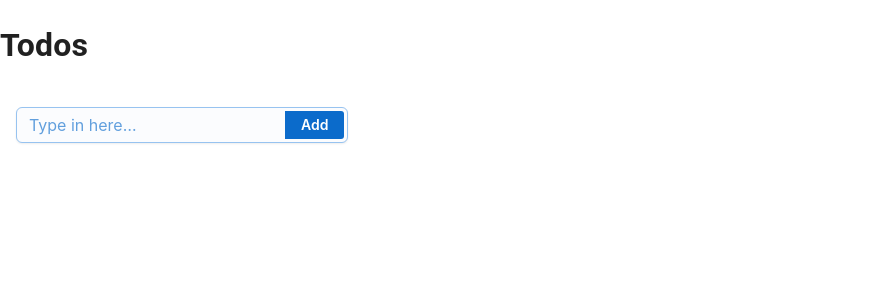
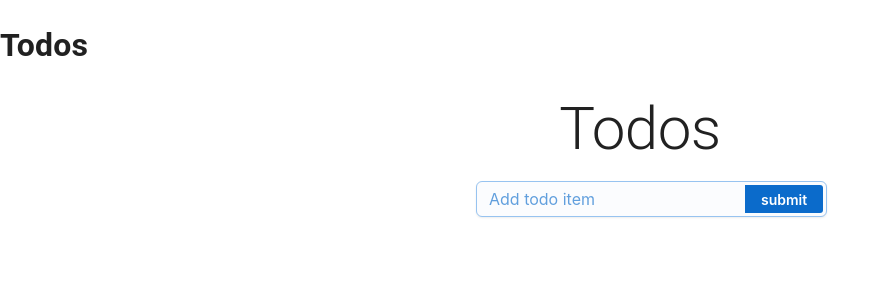
Before and after one commit to MandyGan/TodoList-, a React (Create React App) app: page / in a window 1280 px wide. Shown: the top 300 px of the page, without its empty margins (0-890 px from the left). Built offline with nearby package versions, Linux system fonts and the light colour scheme.

Commit message:
Uodate styles

```diff
--- a/src/components/TodoForm.js
+++ b/src/components/TodoForm.js
@@ -16,7 +16,7 @@ export const TodoForm = ({ addTodo }) => {
     <ListItem>
       <form onSubmit={handleSubmit}>
         <Input
-          placeholder="Type in here…"
+          placeholder="Add todo item"
           variant="outlined"
           color="primary"
           onChange={handleChange}
@@ -27,7 +27,7 @@ export const TodoForm = ({ addTodo }) => {
               color="primary"
               type="submit"
               sx={{ borderTopLeftRadius: 0, borderBottomLeftRadius: 0 }}>
-              Add
+              submit
             </Button>
           }
         />
--- a/src/components/TodoItem.js
+++ b/src/components/TodoItem.js
@@ -4,7 +4,7 @@ import ListItemIcon from "@mui/material/ListItemIcon";
 import ListItemText from "@mui/material/ListItemText";
 import Checkbox from "@mui/material/Checkbox";
 import IconButton from "@mui/material/IconButton";
-import CommentIcon from "@mui/icons-material/Comment";
+import DeleteIcon from "@mui/icons-material/Delete";
 
 export const TodoItem = ({ todo, remove, toggle }) => {
   const labelId = `checkbox-list-label-${todo.id}`;
@@ -16,7 +16,7 @@ export const TodoItem = ({ todo, remove, toggle }) => {
       key={todo.id}
       secondaryAction={
         <IconButton edge="end" aria-label="comments" onClick={removeTodo}>
-          <CommentIcon />
+          <DeleteIcon />
         </IconButton>
       }
       disablePadding>
--- a/src/components/TodoList.js
+++ b/src/components/TodoList.js
@@ -1,5 +1,6 @@
 import * as React from "react";
 import List from "@mui/material/List";
+import { Box, Typography } from "@mui/material";
 import { useState, useEffect } from "react";
 import { TodoItem } from "./TodoItem";
 import { TodoForm } from "./TodoForm";
@@ -33,10 +34,24 @@ export const TodoList = () => {
   };
   const addTodo = (text) => {
     setTodos((prevTodos) => {
-      return [...prevTodos, { text: text, id: 8, completed: false }];
+      return [
+        ...prevTodos,
+        { text: text, id: crypto.randomUUID(), completed: false },
+      ];
     });
   };
   return (
+    <Box
+      sx={{
+        display: "flex",
+        justifyContent: "center",
+        flexDirection: "column",
+        alignItems: "center",
+        m: 3,
+      }}>
+      <Typography variant="h2" component="h1" sx={{ flexGrow: 1 }}>
+        Todos
+      </Typography>
       <List sx={{ width: "100%", maxWidth: 360, bgcolor: "background.paper" }}>
         {todos.map((todo) => (
           <TodoItem
@@ -48,5 +63,6 @@ export const TodoList = () => {
         ))}
         <TodoForm addTodo={addTodo} />
       </List>
+    </Box>
   );
 };
```
Lines whose indentation alone changed are shown as unchanged.
